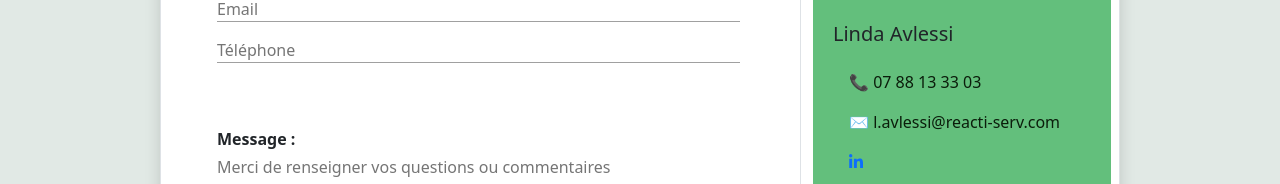
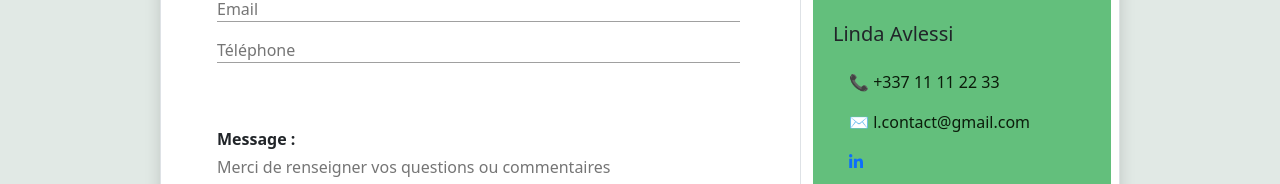
Before and after one commit to SoWadi/reactiserv-app, a React (Create React App) app: page /contact in a window 1280 px wide. Shown: the part 547-731 px from the top of the page. Built offline with nearby package versions, Linux system fonts and the light colour scheme.

Commit message:
contact info

```diff
--- a/src/components/pages/About.css
+++ b/src/components/pages/About.css
@@ -170,7 +170,7 @@ h1 {
 
 }
 
-@media only screen and (max-width: 760px) {
+@media only screen and (max-width: 1000px) {
 
   .timeline ul {
     /* background-color: rgba(0, 255, 255, 0.33); */
--- a/src/components/pages/Contact.js
+++ b/src/components/pages/Contact.js
@@ -186,11 +186,11 @@ const Contact = () => {
             <div className="col-md-4 my-auto">
               <div className="my-auto contactInfos">
                 <h5 className="mb-4">Linda Avlessi</h5>
-                <p className="mr-3 mx-3"> 📞 07 88 13 33 03</p>
-                <p className="mr-3 mx-3">✉️ l.avlessi@reacti-serv.com</p>
+                <p className="mr-3 mx-3"> 📞 +337 11 11 22 33</p>
+                <p className="mr-3 mx-3">✉️ l.contact@gmail.com</p>
 
                 <div className="social-icons">
-                  <a href="https://www.linkedin.com/company/reactiserv/">
+                  <a href="https://www.linkedin.com/in/sonia-ouadhi/">
                     <FontAwesomeIcon
                       icon={faLinkedinIn}
                       className="mr-3 mx-3"
```
